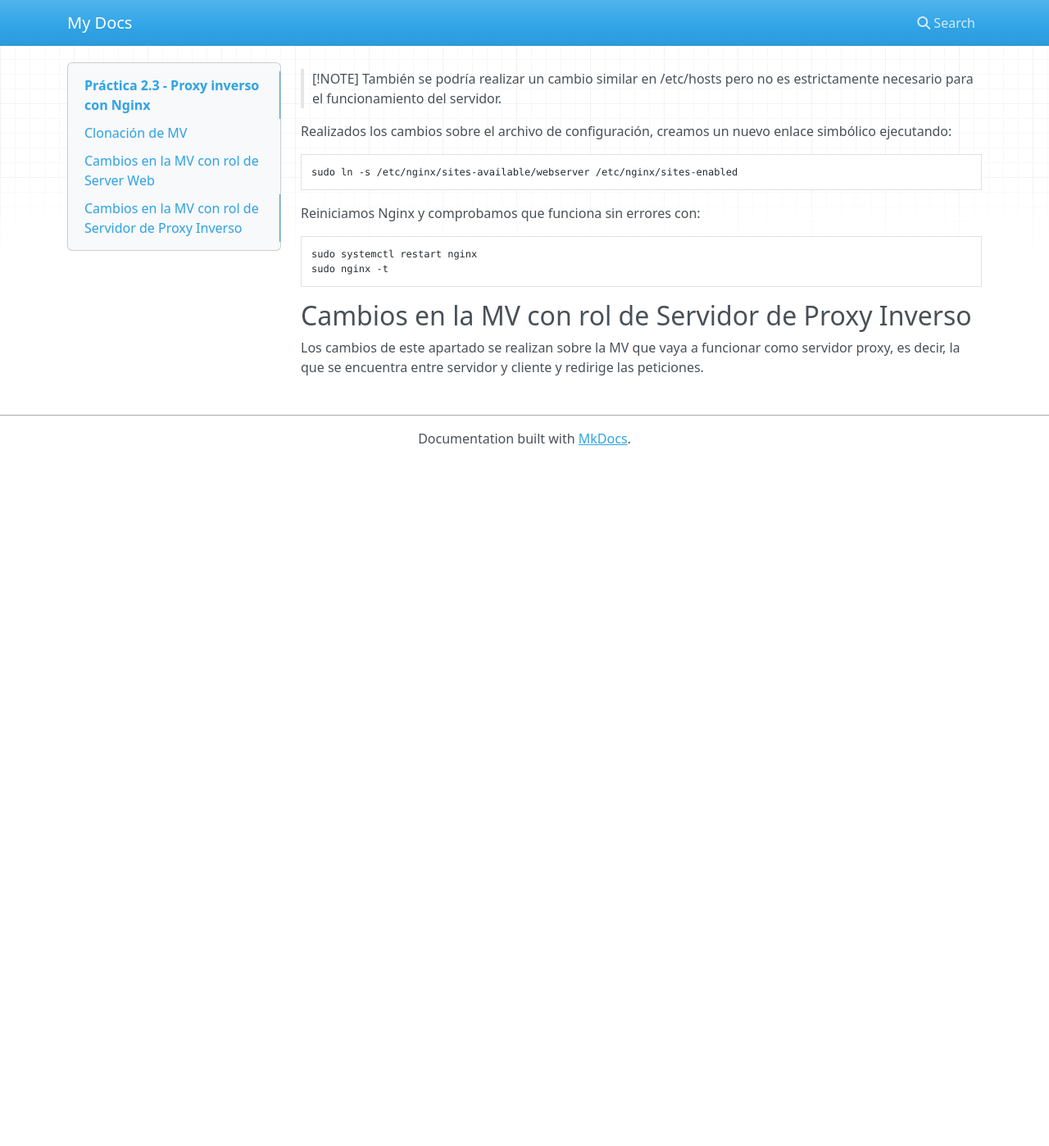
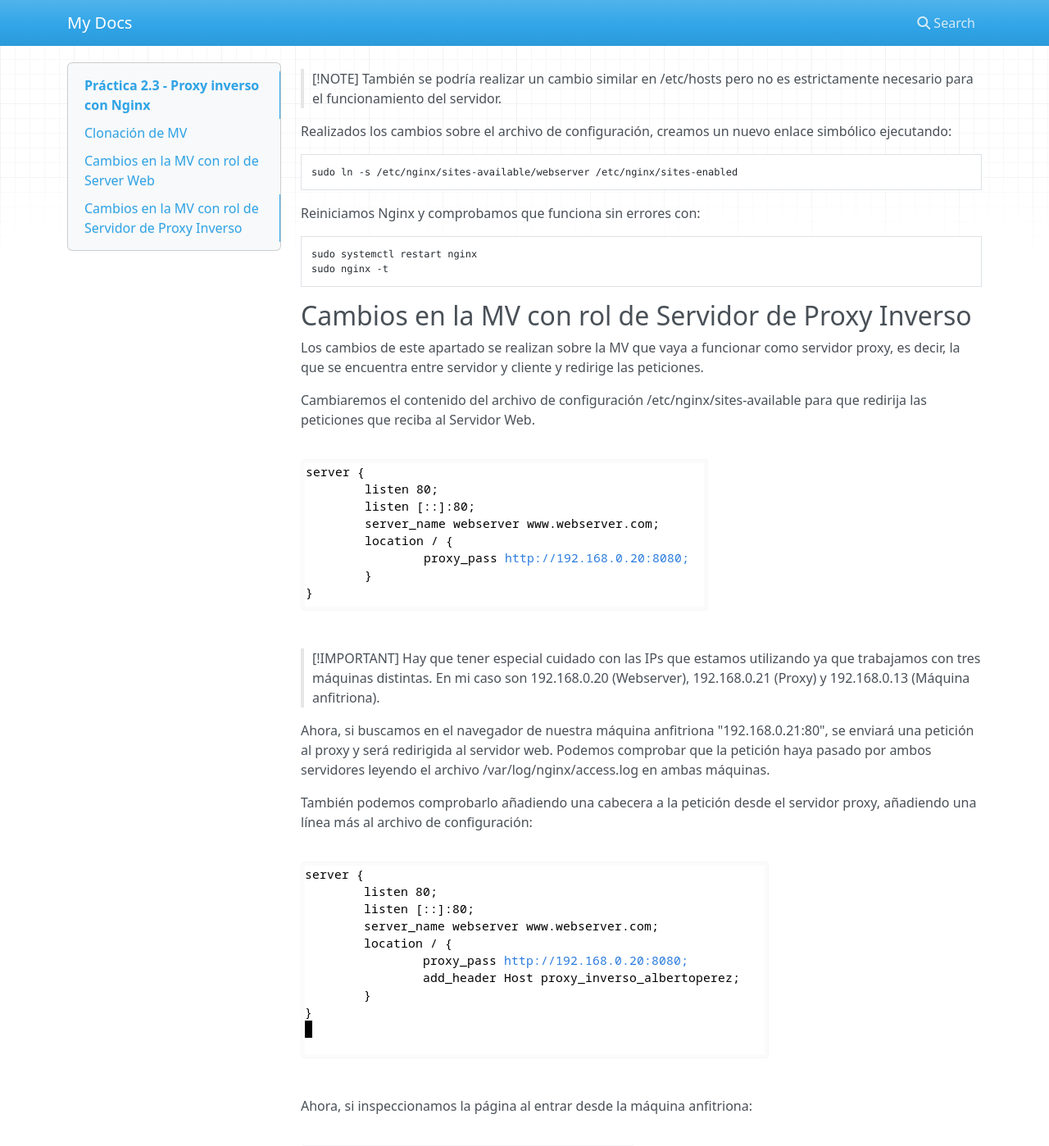
Before and after one commit to Albert0PB/PerezBernabeu_Alberto_DAW_UD2_P3, an MkDocs documentation site: the page built from docs/index.md, in a window 1280 px wide and 1400 px high, scrolled down 1819 px. Shown: the whole window at 82% size. Built offline with MkDocs 1.6.1, drawn with Linux system fonts in a browser that asks for light colours; nearby versions of some CDN libraries; before the commit the page ends 2382 px from its top, so only the background shows below that.

Commit message:
añade conf servidor proxy

```diff
--- a/docs/index.md
+++ b/docs/index.md
@@ -66,3 +66,26 @@ sudo nginx -t
 
 Los cambios de este apartado se realizan sobre la MV que vaya a funcionar como servidor proxy,
 es decir, la que se encuentra entre servidor y cliente y redirige las peticiones.
+
+Cambiaremos el contenido del archivo de configuración /etc/nginx/sites-available para que redirija
+las peticiones que reciba al Servidor Web.
+
+![Archivo configuración Servidor Web](./images/03conf_proxy.png)
+
+> [!IMPORTANT]
+> Hay que tener especial cuidado con las IPs que estamos utilizando ya que trabajamos con tres
+> máquinas distintas. En mi caso son 192.168.0.20 (Webserver), 192.168.0.21 (Proxy) y
+> 192.168.0.13 (Máquina anfitriona).
+
+Ahora, si buscamos en el navegador de nuestra máquina anfitriona "192.168.0.21:80", se enviará
+una petición al proxy y será redirigida al servidor web. Podemos comprobar que la petición haya pasado
+por ambos servidores leyendo el archivo /var/log/nginx/access.log en ambas máquinas.
+
+También podemos comprobarlo añadiendo una cabecera a la petición desde el servidor proxy, añadiendo
+una línea más al archivo de configuración:
+
+![Archivo con header](./images/04conf_header.png)
+
+Ahora, si inspeccionamos la página al entrar desde la máquina anfitriona:
+
+![Página con header](./images/05header_host.png)
```
Also changed, not shown: docs/images/03conf_proxy.png (added), docs/images/04conf_header.png (added), docs/images/05header_host.png (added).
